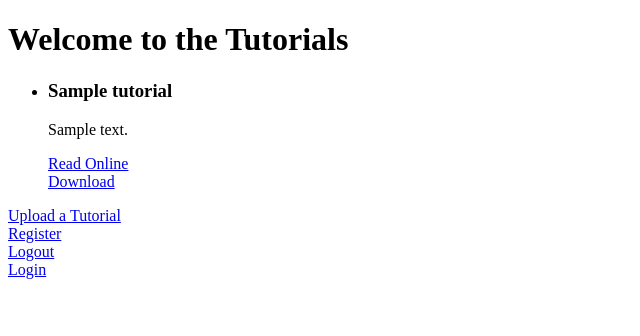
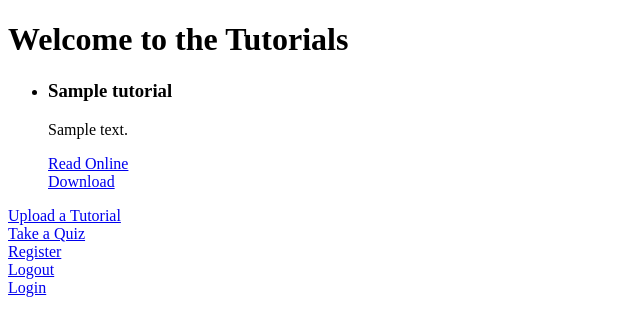
Before and after one commit to bongekampofu/Tutorial, a Flask app: page / in a window 1280 px wide. Shown: the top 336 px of the page, without its empty margins (0-640 px from the left). Run offline with Flask 3, Linux system fonts and the light colour scheme; tables that the repository leaves empty hold one stand-in row (values such as "Sample post"); some libraries are stand-ins or nearby versions.

Commit message:
Add files via upload

```diff
--- a/templates/home.html
+++ b/templates/home.html
@@ -22,6 +22,7 @@
         {% endfor %}
     </ul>
     <a href="{{ url_for('upload') }}">Upload a Tutorial</a> <br>
+    <a href="{{ url_for('quizzes') }}">Take a Quiz</a> <br>
 
     <a href="{{ url_for('register') }}">Register</a> <br>
     <a href="{{ url_for('logout') }}">Logout</a> <br>
```
